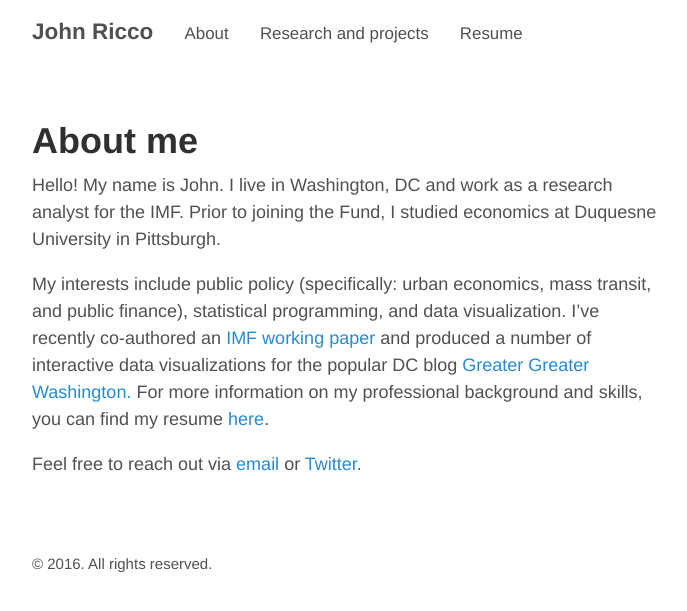
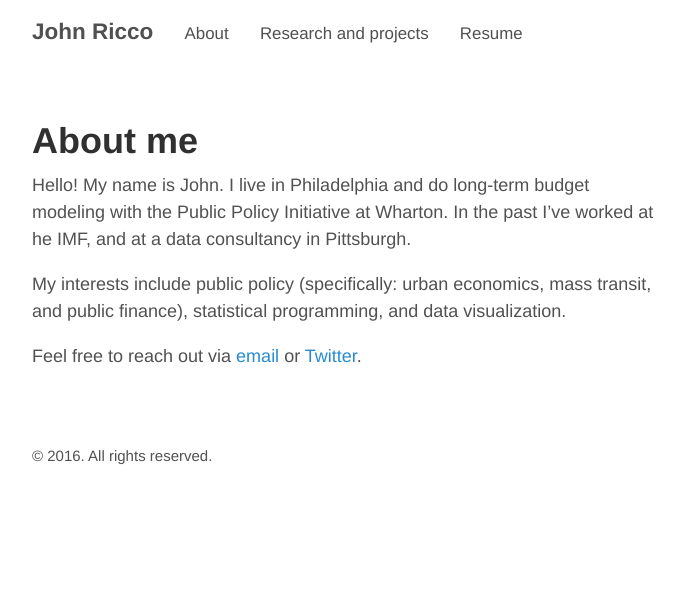
Before and after one commit to WadeP6970/johnricco.github.io, a Jekyll site: the page built from about.md, in a window 1280 px wide. Shown: the top 611 px of the page, without its empty margins (293-980 px from the left). Built offline with Jekyll 4.4.1, drawn with Linux system fonts in a browser that asks for light colours.

Commit message:
new about me

```diff
--- a/about.md
+++ b/about.md
@@ -3,8 +3,8 @@ layout: page
 title: About me
 ---
 
-Hello! My name is John. I live in Washington, DC and work as a research analyst for the IMF. Prior to joining the Fund, I studied economics at Duquesne University in Pittsburgh.
+Hello! My name is John. I live in Philadelphia and do long-term budget modeling with the Public Policy Initiative at Wharton. In the past I've worked at he IMF, and at a data consultancy in Pittsburgh.
 
-My interests include public policy (specifically: urban economics, mass transit, and public finance), statistical programming, and data visualization. I've recently co-authored an [IMF working paper](https://www.imf.org/external/pubs/ft/wp/2015/wp15225.pdf) and produced a number of interactive data visualizations for the popular DC blog [Greater Greater Washington.](http://greatergreaterwashington.org/jricco/) For more information on my professional background and skills, you can find my resume [here](http://johnricco.github.io/resume/).
+My interests include public policy (specifically: urban economics, mass transit, and public finance), statistical programming, and data visualization.
 
 Feel free to reach out via [email](mailto:johnricco226@gmail.com) or [Twitter](https://twitter.com/riccoja).
```
